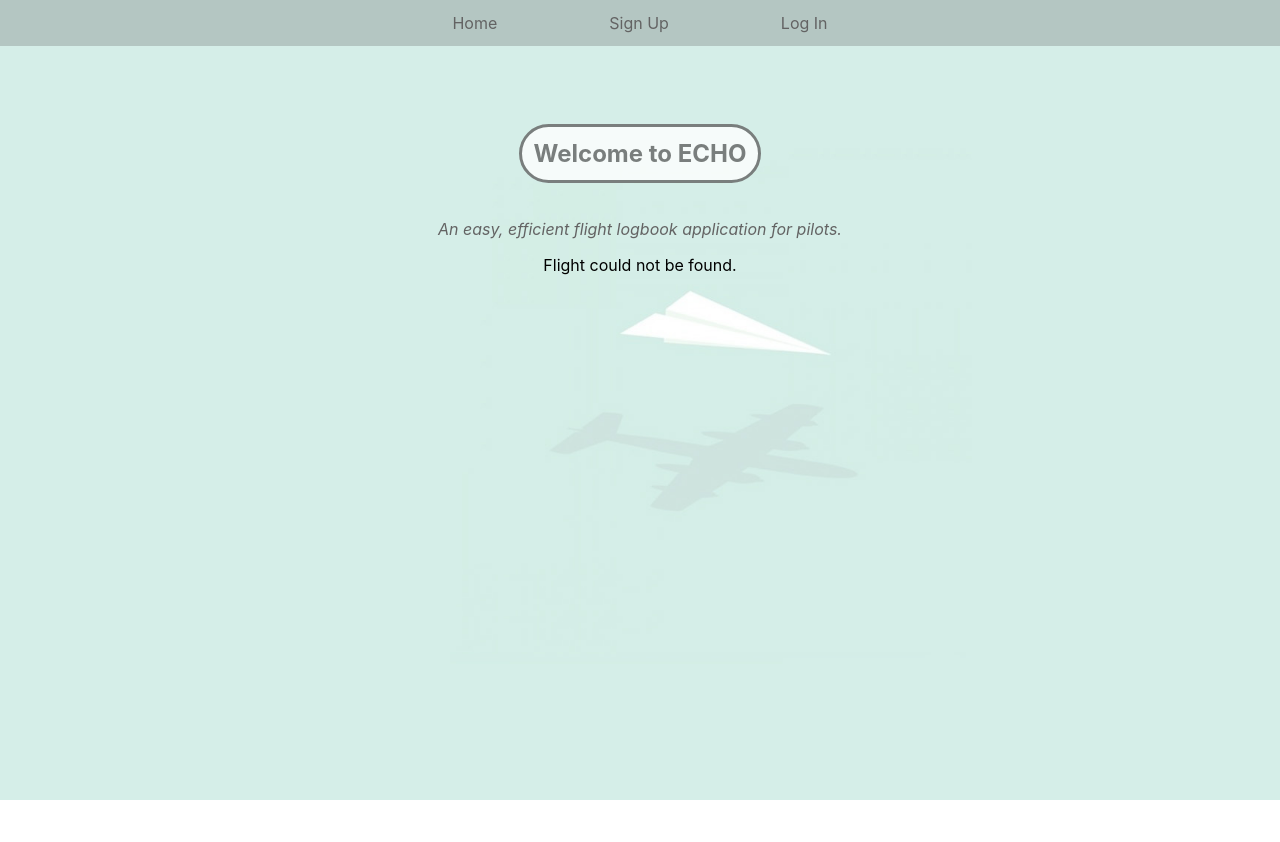
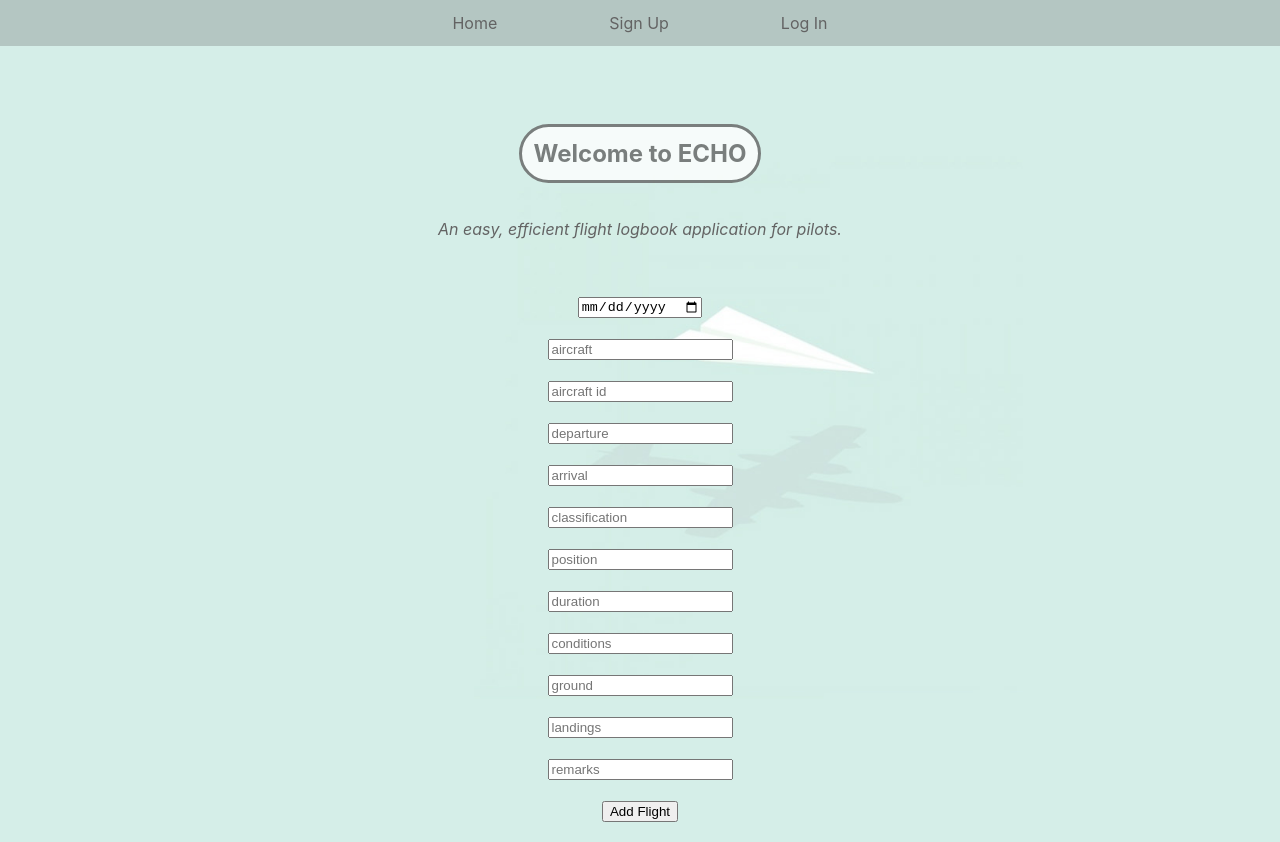
Before and after one commit to kelypso/echo, a React (Create React App) app in the folder client/: page /flights/new in a window 1280 px wide. Before the commit the page ends 800 px from the top, so only its background shows below. Built offline with nearby package versions, Linux system fonts and the light colour scheme; no server answers.

Commit message:
implementing new flight form

```diff
--- a/client/src/App.js
+++ b/client/src/App.js
@@ -28,11 +28,12 @@ class App extends React.Component {
               <Route exact path='/login' component={Login} />
               <Route exact path='/signup' component={Signup} />
               <Route exact path='/flights' component={FlightLog} />
+              <Route exact path='/flights/new' component={NewFlightContainer} />
               <Route exact path='/flights/:id' render={props => {
                 const flight = flights.find(f => f.id === props.match.params.id)
                 return <FlightShow flight={flight} {...props} />
               }} />
-              <Route exact path='/flights/new' component={NewFlightContainer} />
+
             </Switch>
           </div>
         </Router>
--- a/client/src/components/FlightForm.js
+++ b/client/src/components/FlightForm.js
@@ -17,7 +17,7 @@ const FlightForm = ({flightData, userId, updateFlightForm, handleSubmit, editMod
                 e.preventDefault()
                 handleSubmit(flightData)
             }}>
-            <input type="text" name="name" onChange={handleChange} value={date} placeholder="date" className="form-input" /><br/><br/>
+            <input type="date" name="name" onChange={handleChange} value={date} placeholder="date" className="form-input" /><br/><br/>
             <input type="text" name="aircraft" onChange={handleChange} value={aircraft} placeholder="aircraft" className="form-input" /><br/><br/>
             <input type="text" name="aircraft_id" onChange={handleChange} value={aircraft_id} placeholder="aircraft id" className="form-input" /><br/><br/>
             <input type="text" name="departure" onChange={handleChange} value={departure} placeholder="departure" className="form-input" /><br/><br/>
```
